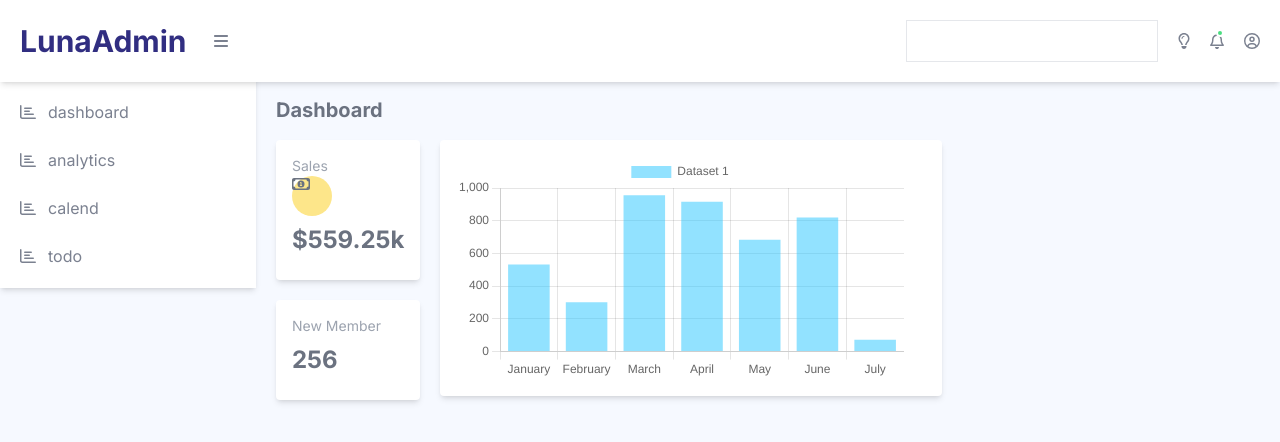
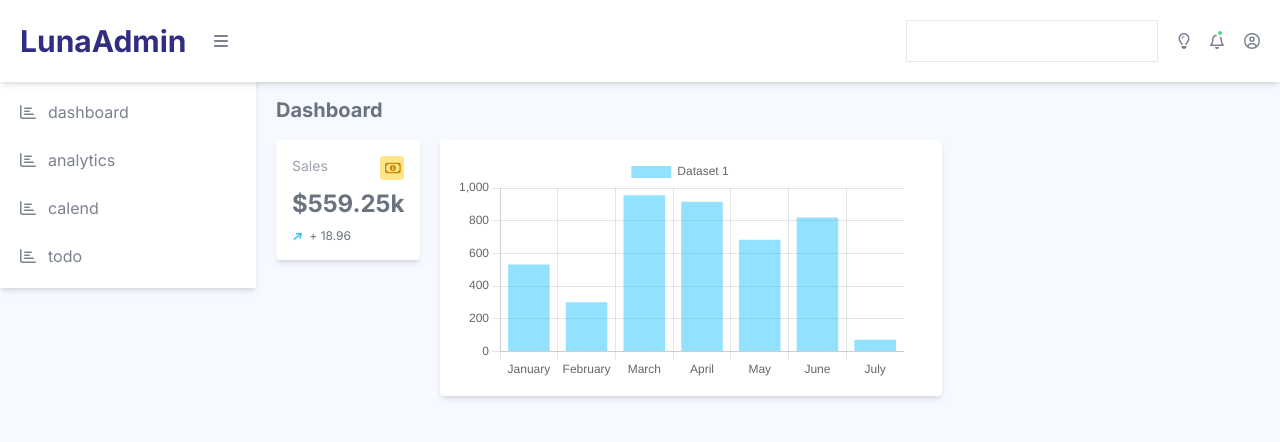
Before and after one commit to LunaGoodnight/next-dashboard, a Next.js app: page / in a window 1280 px wide. Shown: the top 442 px of the page. Built offline with nearby package versions, Linux system fonts and the light colour scheme.

Commit message:
add gtm tag

```diff
--- a/app/DashboardChartSection.tsx
+++ b/app/DashboardChartSection.tsx
@@ -1,4 +1,5 @@
 "use client";
+import { calculatePercentageChange } from "@/src/utils/calculatePercentageChange";
 import { faMoneyBill1, faUser } from "@fortawesome/free-regular-svg-icons";
 import { Bar } from "react-chartjs-2";
 import { FontAwesomeIcon } from "@fortawesome/react-fontawesome";
@@ -40,21 +41,49 @@ export const data = {
   ],
 };
 
+export const numberData = [
+  {
+    title: "Sales",
+    thisMonth: 52168,
+    icon: faMoneyBill1,
+    lastMonth: 43854,
+  },
+];
+
 export const DashboardChartSection = () => {
   return (
     <div className="flex gap-5">
       <div className="flex gap-5 flex-col">
-        <div className="bg-white p-4 rounded text-left shadow-md">
+        {numberData.map(({ title, lastMonth, icon, thisMonth }) => {
+          const { isIncrease, percentage } = calculatePercentageChange(
+            lastMonth,
+            thisMonth
+          );
+          return (
+            <div
+              key={title}
+              className="bg-white p-4 rounded text-left shadow-md"
+            >
+              <div className="flex items-start justify-between">
                 <h4 className="text-sm text-gray-400">Sales</h4>
-          <div className="bg-amber-200 rounded-full w-10 h-10 flex">
+                <div className="bg-amber-200 rounded w-6 h-6 flex items-center justify-center text-center text-yellow-600 text-sm">
                   <FontAwesomeIcon icon={faMoneyBill1} />
                 </div>
+              </div>
               <div className="text-2xl font-bold py-2">$559.25k</div>
+              <div className="text-xs flex gap-2">
+                <i
+                  className={`text-sky-400 ${
+                    isIncrease ? "after:content-['↗']" : "after:content-['↘️']"
+                  } font-bold`}
+                />
+                <span>
+                  {isIncrease ? "+" : "-"} {percentage}
+                </span>
               </div>
-        <div className="bg-white p-4 rounded text-left shadow-md">
-          <h4 className="text-sm text-gray-400">New Member</h4>
-          <div className="text-2xl font-bold py-2">256</div>
             </div>
+          );
+        })}
       </div>
 
       <div className="w-2/4 h-64 bg-white p-4 text-left rounded shadow-md">
--- a/app/layout.tsx
+++ b/app/layout.tsx
@@ -11,6 +11,8 @@ import { faCircleUser } from "@fortawesome/free-regular-svg-icons";
 import { FontAwesomeIcon } from "@fortawesome/react-fontawesome";
 import { Inter } from "next/font/google";
 import "./globals.css";
+import Script from "next/script";
+const GTM_ID = "GTM-W7FMR2M";
 
 config.autoAddCss = false;
 
@@ -29,6 +31,15 @@ export default function RootLayout({
 }) {
   return (
     <html lang="en">
+      <Script id="google-tag-manager" strategy="afterInteractive">
+        {`
+        (function(w,d,s,l,i){w[l]=w[l]||[];w[l].push({'gtm.start':
+        new Date().getTime(),event:'gtm.js'});var f=d.getElementsByTagName(s)[0],
+        j=d.createElement(s),dl=l!='dataLayer'?'&l='+l:'';j.async=true;j.src=
+        'https://www.googletagmanager.com/gtm.js?id='+i+dl;f.parentNode.insertBefore(j,f);
+        })(window,document,'script','dataLayer','${GTM_ID}');
+        `}
+      </Script>
       <body className={`${inter.className}  bg-[#f6f9ff]`}>
         <Providers>
           <SideBarContextProvider>
--- /dev/null
+++ b/src/utils/calculatePercentageChange.ts
@@ -0,0 +1,9 @@
+export const calculatePercentageChange = (
+  previous: number,
+  current: number
+) => {
+  const change = current - previous;
+  const percentageChange = (change / previous) * 100;
+  const isIncrease = change > 0;
+  return { isIncrease, percentage: Math.abs(percentageChange).toFixed(2) };
+};
```
Lines whose indentation alone changed are shown as unchanged.
